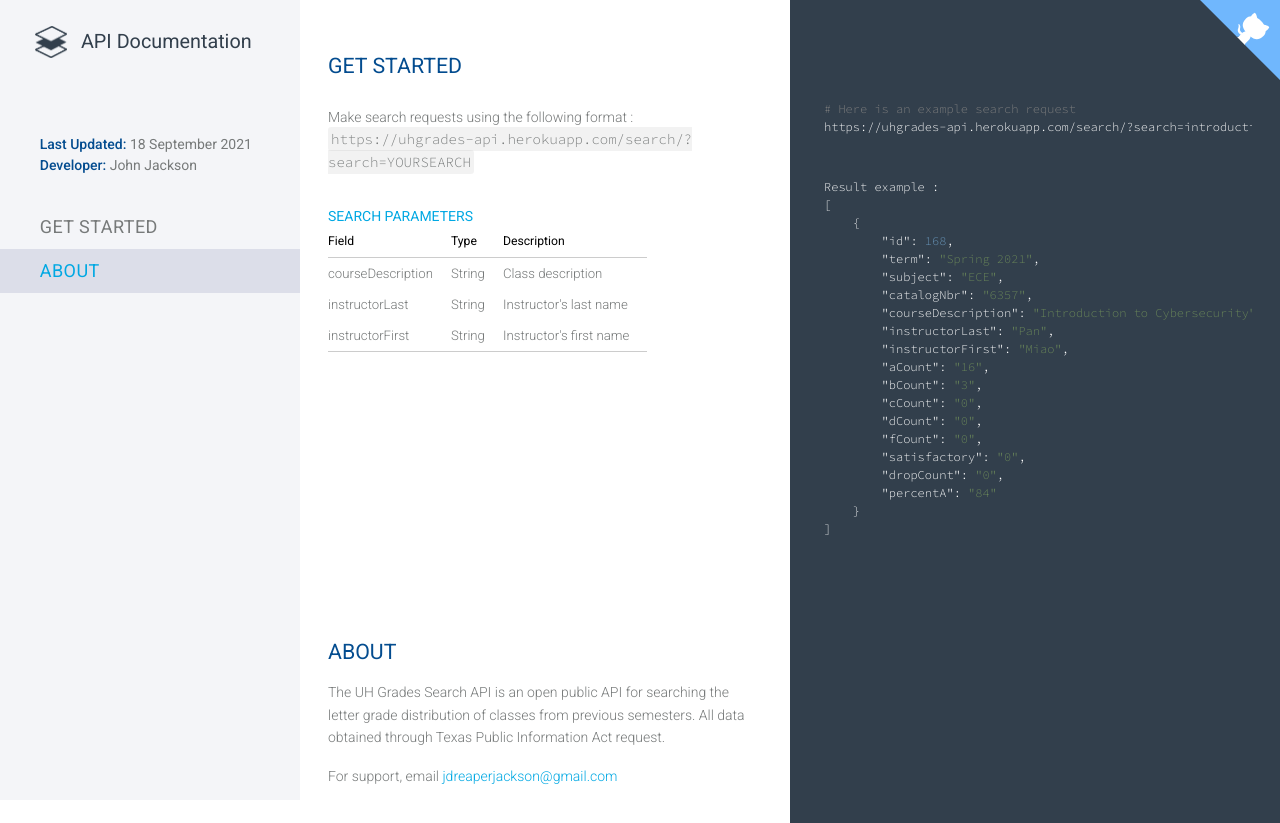
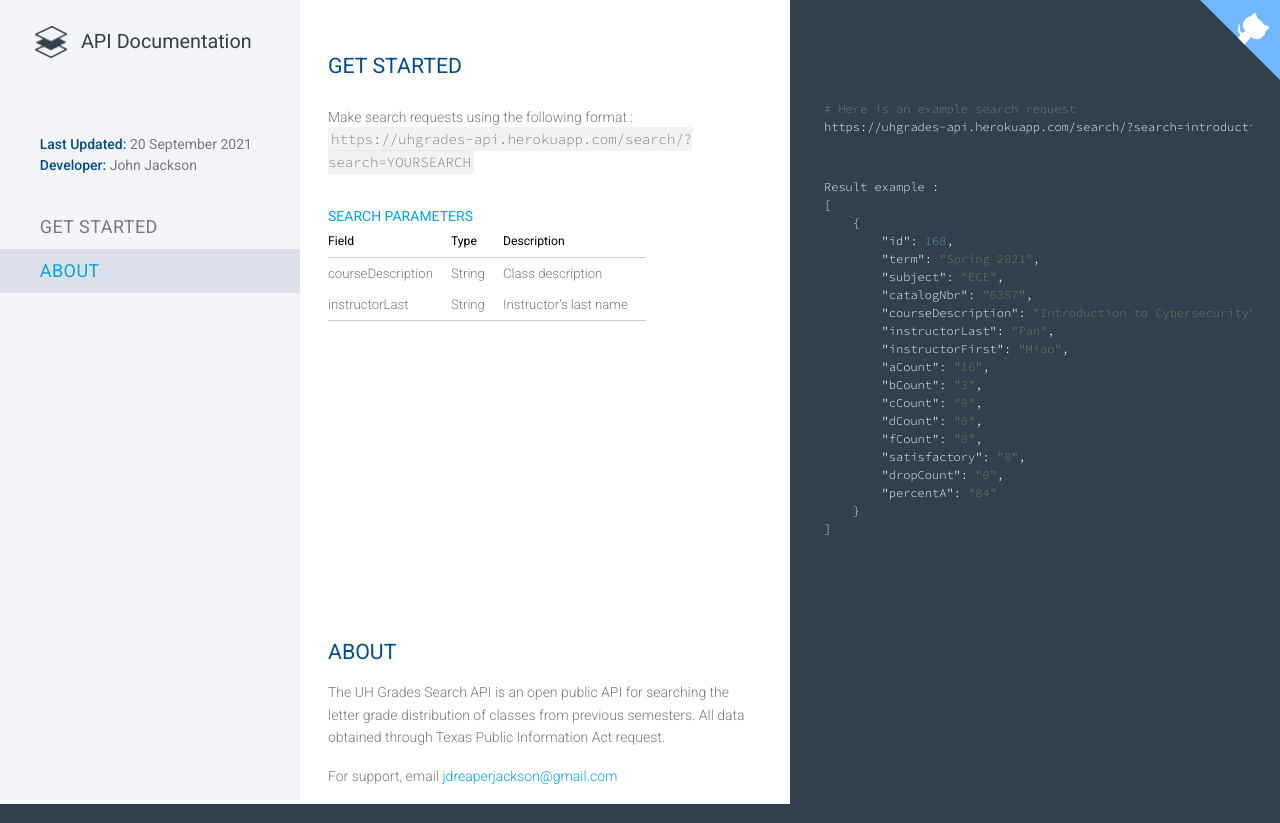
Before and after one commit to jdreaperjackson/uhgrades-api, a Django app: page / in a window 1280 px wide. Run offline with Django 3.2, Linux system fonts and the light colour scheme; some libraries are stand-ins or nearby versions.

Commit message:
deleting full text search parameter

```diff
--- a/api_basic/views.py
+++ b/api_basic/views.py
@@ -63,9 +63,13 @@ class GradeListfilter(generics.ListAPIView):
     queryset = Grade.objects.all()
     serializer_class = GradeSerializer
     filter_backends = [filters.SearchFilter]
-    search_fields = ['@courseDescription', '@instructorLast', '@instructorFirst']
+    search_fields = ['@courseDescription', '@instructorLast']
 
     # '^' Starts-with search.
     # '=' Exact matches.
     # '@' Full-text search. (Currently only supported Django's PostgreSQL backend.)
     # '$' Regex search.
+
+    # written for debuggging multi-word queries sept 20 2021
+    # def list(self, request, *args, **kwargs):
+    #     return super().list(request, *args, **kwargs)
--- a/templates/index.html
+++ b/templates/index.html
@@ -39,7 +39,7 @@
     <div class="mobile-menu-closer"></div>
     <div class="content-menu">
         <div class="content-infos">
-            <div class="info"><b>Last Updated:</b> 18 September 2021</div>
+            <div class="info"><b>Last Updated:</b> 20 September 2021</div>
             <div class="info"><b>Developer:</b> John Jackson</div>
         </div>
         <ul>
@@ -108,11 +108,6 @@ Result example :
                     <td>String</td>
                     <td>Instructor's last name</td>
                 </tr>
-                <tr>
-                    <td>instructorFirst</td>
-                    <td>String</td>
-                    <td>Instructor's first name</td>
-                </tr>
 
                 </tbody>
             </table>
@@ -129,7 +124,6 @@ Result example :
             <p>
                 For support, email <a href="mailto:jdreaperjackson@gmail.com">jdreaperjackson@gmail.com</a>
             </p>
-            <br>
         </div>
     </div>
     <div class="content-code"></div>
```
